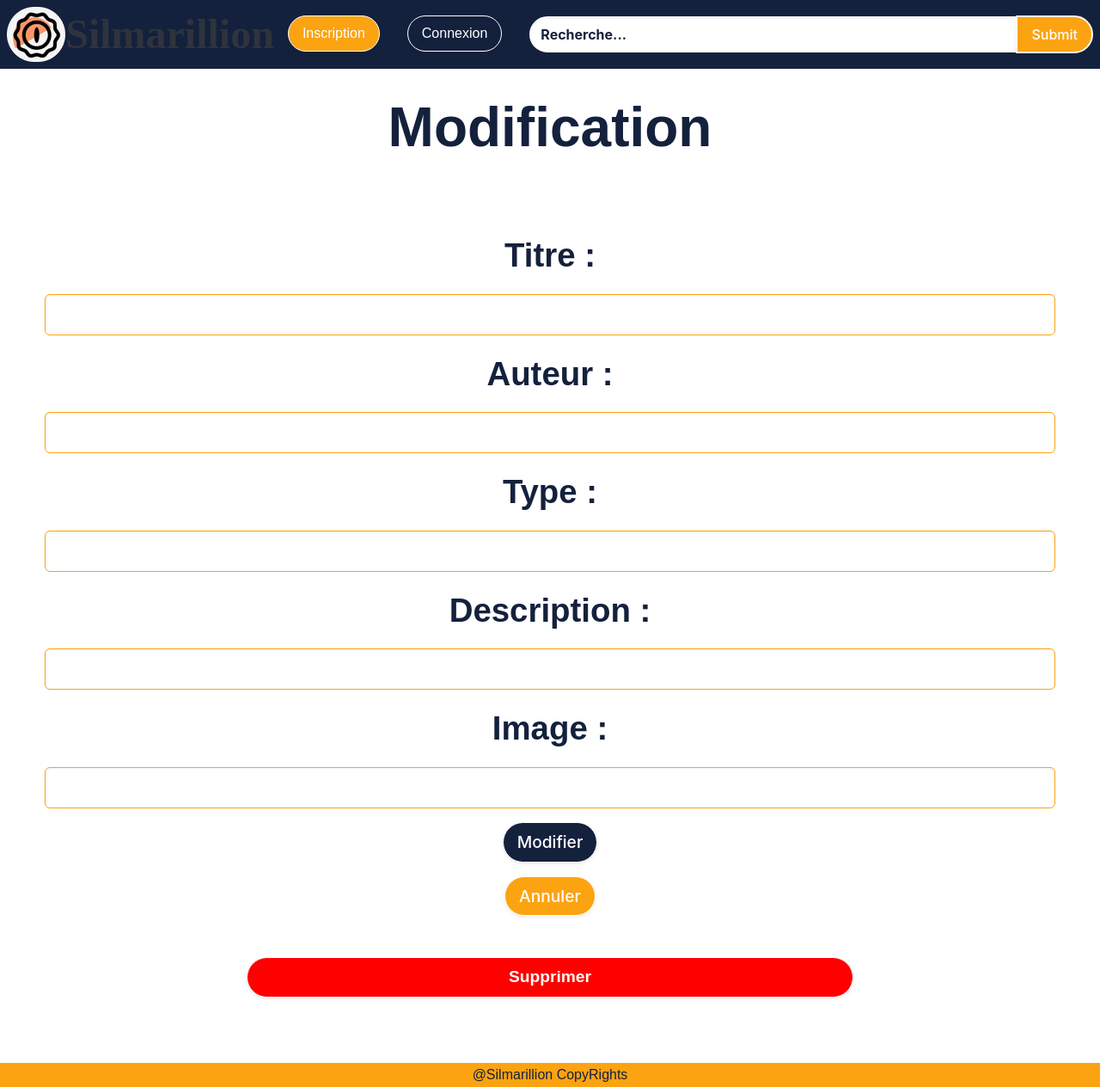
After one commit to fvancamp5/Mediatheque_Silmarillion, a Symfony app: template templates/medias/modif.html.twig in a window 1280 px wide. The commit adds this page. Shown: the whole page at 86% size. Run offline with Twig, Linux system fonts and the light colour scheme; the template is opened without the code that fills it, so the values that code supplies are empty; some libraries are stand-ins or nearby versions.

Commit message:
correction de fautes de frappe, ajout de la modif de medias, suppresion et ajout de médias aussi. Changement de la nav barre (plus français). Encore à tester, mais il s'agit de la version finale en BDD

```diff
--- a/public/style/webstyle.css
+++ b/public/style/webstyle.css
@@ -31,7 +31,9 @@ main {
     width: 100%;
     padding: 0 0.5rem;
 }
-
+main input, main .button {
+    font-size: clamp(1rem, 1.5vw, 2.5rem) !important;
+}
 
 html, body {
     display: flex;
@@ -81,11 +83,12 @@ thead {
 }
 
 td {
-    text-align: center;
+    text-align: center !important;
+    max-width: 50% !important;
     align-content: center;
     padding: 0.5rem;
     font-size: clamp(2rem, 3vw, 8rem) !important;
-    font-weight: 500!important;
+    font-weight: 500 !important;
     color: var(--blue);
 }
 
@@ -148,6 +151,7 @@ canvas {
     height: 100%;
     padding: 2rem;
     align-items: center;
+    align-content: center;
     flex-direction: column;
 }
 
@@ -164,6 +168,7 @@ canvas {
     border-radius: 0.5rem !important;
     font-size: 2rem;
     font-weight: 700 !important;
+    padding: 0.5rem 1rem;
 }
 
 .icon {
@@ -225,6 +230,12 @@ input::placeholder {
 }
 #Inscription {
     background-color: var(--yellow)!important;
+}
+#Delete {
+    width: 60%;
+    background-color: red!important;
+    color: white!important;
+    font-weight: 700!important;
 }
 
 .button:hover {
@@ -297,22 +308,22 @@ input::placeholder {
 
 .media-content, .account {
     display: flex;
-    flex-direction: row;
     justify-content: space-between;
-    align-items: flex-start;
     width: 100%;
     gap: 2rem;
     margin-bottom: 2rem;
 }
+.account{
+    flex-direction: row;
+    align-items: flex-start;
+}
 
 .media-content {
-    display: flex;
-    flex-direction: row;
-    justify-content: space-between;
-    align-items: stretch;
-    width: 100%;
-    gap: 2rem;
-    margin-bottom: 2rem;
+    align-items: center;
+    margin: 2rem 0;
+}
+.column{
+    flex-direction: column !important;
 }
 
 .media-image {
@@ -320,7 +331,7 @@ input::placeholder {
     display: flex;
     justify-content: center;
     max-width: 50%;
-    height: auto;
+    height: 50vh !important;
 }
 
 .media-details, .legal, .personal-info, .history {
@@ -335,10 +346,15 @@ input::placeholder {
 .media-details, .personal-info {
     max-width: 50%;
 }
+.full-width {
+    max-width: 100%;
+    width: 100% !important;
+}
 .history {
     max-width: 100% !important;
     align-items: stretch !important;
     margin: 0 3rem !important;
+    width: 100%;
 }
 
 .legal {
@@ -371,8 +387,14 @@ input::placeholder {
 .history table th {
     font-size: clamp(1rem, 2.5vw, 4rem) !important;
     font-weight: 700!important;
-    text-align: left !important;
+    text-align: center !important;
+    text-decoration: underline;
+    align-content: center !important;
     color: var(--blue);
+    max-width: 50%;
+}
+.history table td {
+    width: 50% !important;
 }
 .history td a {
     max-width: 70%;
@@ -383,8 +405,12 @@ input::placeholder {
 
 .media-details form {
     display: flex;
-    justify-content: center;
     width: 100%;
+    flex-direction: column;
+    flex-wrap: wrap;
+    align-content: stretch;
+    align-items: center;
+    gap: 1rem;
 }
 
 .media-item{
--- a/src/Repository/UserRepository.php
+++ b/src/Repository/UserRepository.php
@@ -56,7 +56,7 @@ class UserRepository extends ServiceEntityRepository
 
     public function getUserDetails(string $email)
     {
-        $sql = 'SELECT id, firstname, lastname, email, password FROM user WHERE email = :email';
+        $sql = 'SELECT id, firstname, lastname, email, password, status FROM user WHERE email = :email';
         $stmt = $this->connection->prepare($sql);
         $stmt->bindValue('email', $email);
         $result = $stmt->executeQuery()->fetchAssociative();
--- a/templates/account/index.html.twig
+++ b/templates/account/index.html.twig
@@ -26,7 +26,7 @@
                     <button class="button" data-filter="titre"> Titres </button>
                 </div>
             {% else %}
-                <h2 class="title is-secondary"> Pas d'emprunts effectués </h2>
+                <h2 class="title is-secondary"> Pas d'emprunt effectué </h2>
             {% endif %}
 
             </div>
--- a/templates/base.html.twig
+++ b/templates/base.html.twig
@@ -34,7 +34,7 @@
                     </div>
                 {% endif %}
                 <form action="{{ url('search') }}" method="post" class="nav-search">
-                    <input type="text" name="query" placeholder="Search..." class="input is-primary">
+                    <input type="text" name="query" placeholder="Recherche..." class="input is-primary">
                     <input type="submit" class="button">
                 </form>
             </div>
--- a/templates/home/index.html.twig
+++ b/templates/home/index.html.twig
@@ -20,8 +20,10 @@
             </div>
 
         {% endif %}
-
-        <h2 class="title is-secondary media">Nos médias :</h2>
+        <div class="personnal">
+            <h2 class="title is-secondary media">Nos médias :  </h2>
+        </div>
+        {% if user.status == 1 %}<a href="{{ path('ajout') }}" class="button">Ajouter +</a> {% endif %}
 
         <div class="content">
             {% for media in medias %}
--- a/templates/medias/index.html.twig
+++ b/templates/medias/index.html.twig
@@ -7,6 +7,9 @@
 {% block body %}
     <div class="media-page">
         <h1 class="title is-primary">{{ media.title }}</h1>
+        {% if user.status %}
+            <a href="{{ path("modification", { id:media.id } ) }}" class="button"> Modifier </a>
+        {% endif %}
         <div class="media-content">
             <div class="media-image">
                 <img src="{{ asset('images/' ~ media.image) }}" alt="{{ media.title }}">
--- /dev/null
+++ b/templates/medias/modif.html.twig
@@ -0,0 +1,36 @@
+{% extends 'base.html.twig' %}
+
+{% block title %}
+    {{ media.title }}
+{% endblock %}
+
+{% block body %}
+    <div class="media-page">
+        <h1 class="title is-primary"> Modification </h1>
+        <div class="media-content column">
+            <div class="media-details full-width">
+                <form action="{{ path("modification", { id:media.id } ) }}" method="post">
+                    <label for="title">Titre :</label>
+                    <input type="text" class="input is-primary" id="title" name="title" value="{{ media.title }}">
+
+                    <label for="author">Auteur :</label>
+                    <input type="text" class="input is-primary" id="author" name="author" value="{{ media.author }}">
+
+                    <label for="type">Type :</label>
+                    <input type="text" class="input is-primary" id="type" name="type" value="{{ media.type }}">
+
+                    <label for="description">Description :</label>
+                    <input type="text" class="input is-primary" id="description" name="description" value="{{ media.description }}">
+
+                    <label for="image">Image :</label>
+                    <input type="text" class="input is-primary" id="image" name="image" value="{{ media.image }}">
+
+                    <input type="submit" class="button" value="Modifier">
+                    <input type="reset" class="button" id="Inscription" value="Annuler">
+                </form>
+            </div>
+            <a href="{{ path('suppression', {id:media.id}) }}" id="Delete" class="button"> Supprimer </a>
+        </div>
+    </div>
+
+{% endblock %}
```
Also changed, not shown: src/Controller/HomeController.php (+8 -1 lines), src/Controller/MediasController.php (+77 -1 lines), src/Repository/MediasRepository.php (+33 -0 lines), templates/medias/add.html.twig (added, +35 -0 lines).
